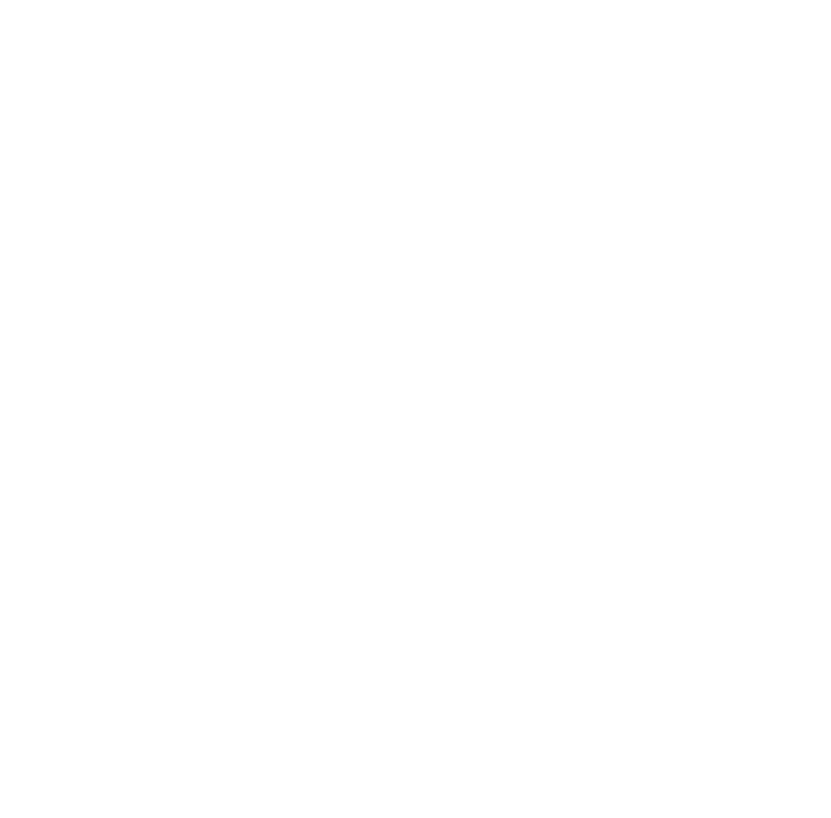
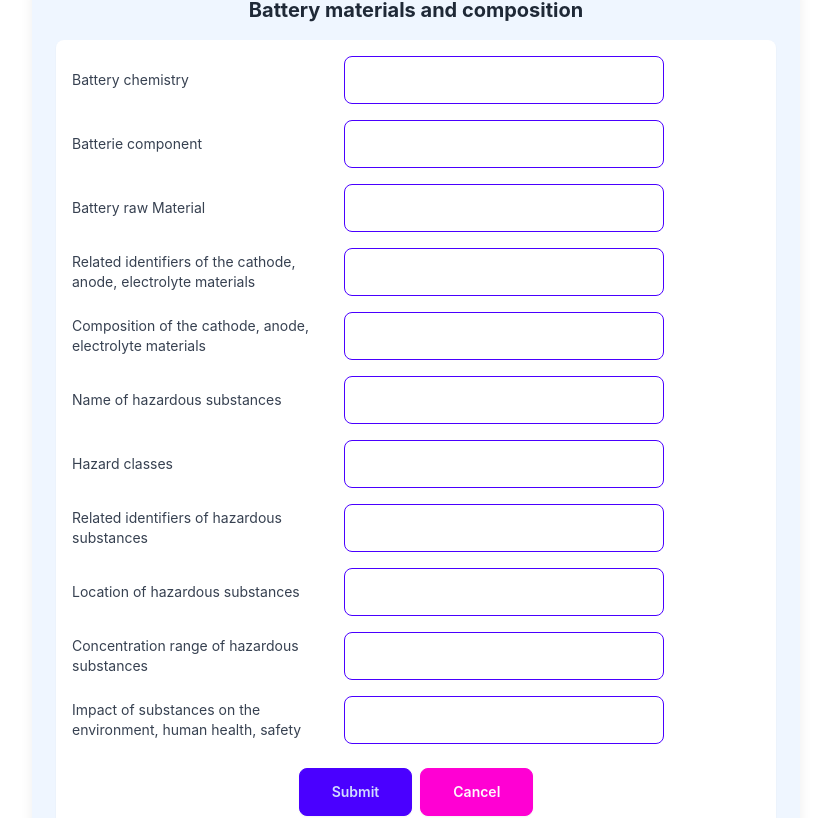
Before and after one commit to BacemJaza/BatteryForm, a React (Create React App) app in the folder battery-form/frontend/: page /batterymaterials in a window 1280 px wide. Before the commit this address had no page. Shown: the part 356-1174 px from the top of the page, without its empty margins (224-1055 px from the left). Before the commit the page ends 800 px from the top, so only its background shows below. Built offline with nearby package versions, Linux system fonts and the light colour scheme; the HTML template or start-up script is replaced by a standard one.

Commit message:
Forms update

```diff
--- a/battery-form/frontend/src/components/formComponents/batterymaterials.js
+++ b/battery-form/frontend/src/components/formComponents/batterymaterials.js
@@ -1,33 +1,89 @@
-import React, { useState } from 'react'
+import React, { useState } from 'react';
 import { useNavigate } from 'react-router-dom';
 import Headline from '../../layouts/headline';
+import Footerform from '../../layouts/footerform';
 import ProgressBar from './progressbare';
-import Footerform from '../../layouts/footerform';
 
-const FormulaireBatteryComposition = () => {
-    const [progress, setProgress] = useState(0);
-    const navigate = useNavigate(); // Utilisation correcte de useNavigate pour la navigation
+function FormulaireBatteryMaterials() {
+  const [batteryPassportIdentification, setBatteryPassportIdentification] = useState('');
+  const [batterieComponent, setBatterieComponent] = useState('');
+  const [batteryRawMaterial, setBatteryRawMaterial] = useState('');
+  const [relatedIdentifiersOfTheCathodeAnodeElectrolyteMaterials, setRelatedIdentifiersOfTheCathodeAnodeElectrolyteMaterials] = useState('');
+  const [compositionOfTheCathodeAnodeElectrolyteMaterials, setCompositionOfTheCathodeAnodeElectrolyteMaterials] = useState('');
+  const [nameOfHazardousSubstances, setNameOfHazardousSubstances] = useState('');
+  const [hazardClasses, setHazardClasses] = useState('');
+  const [relatedIdentifiersOfHazardousSubstances, setRelatedIdentifiersOfHazardousSubstances] = useState('');
+  const [locationOfHazardousSubstances, setLocationOfHazardousSubstances] = useState('');
+  const [concentrationRangeOfHazardousSubstances, setConcentrationRangeOfHazardousSubstances] = useState('');
+  const [impactOfSubstancesOnTheEnvironmentHumanHealthSafety, setImpactOfSubstancesOnTheEnvironmentHumanHealthSafety] = useState('');
 
-    const handleSubmit = () => {
-      // Logique de soumission du formulaire ici
-      // Par exemple, envoyer les données au serveur
-      // et mettre à jour l'état de la progression
-      setProgress(100); // Marquer la progression comme terminée à 100%
-      // Ici, vous pouvez ajouter du code supplémentaire pour gérer la soumission du formulaire
+  const navigate = useNavigate();
+
+  const handleBatteryPassportIdentificationChange = (event) => {
+    setBatteryPassportIdentification(event.target.value);
   };
 
-    const handleCancel = () => {
-      // Logique d'annulation du formulaire ici
-      // Par exemple, réinitialiser les champs de formulaire
-      setProgress(0); // Réinitialiser la progression
-      // Ici, vous pouvez ajouter du code supplémentaire pour gérer l'annulation du formulaire
+  const handleBatterieComponentChange = (event) => {
+    setBatterieComponent(event.target.value);
+  };
+
+  const handleBatteryRawMaterialChange = (event) => {
+    setBatteryRawMaterial(event.target.value);
+  };
+
+  const handleRelatedIdentifiersOfTheCathodeAnodeElectrolyteMaterialsChange = (event) => {
+    setRelatedIdentifiersOfTheCathodeAnodeElectrolyteMaterials(event.target.value);
+  };
+
+  const handleCompositionOfTheCathodeAnodeElectrolyteMaterialsChange = (event) => {
+    setCompositionOfTheCathodeAnodeElectrolyteMaterials(event.target.value);
+  };
+
+  const handleNameOfHazardousSubstancesChange = (event) => {
+    setNameOfHazardousSubstances(event.target.value);
+  };
+
+  const handleHazardClassesChange = (event) => {
+    setHazardClasses(event.target.value);
+  };
+
+  const handleRelatedIdentifiersOfHazardousSubstancesChange = (event) => {
+    setRelatedIdentifiersOfHazardousSubstances(event.target.value);
+  };
+
+  const handleLocationOfHazardousSubstancesChange = (event) => {
+    setLocationOfHazardousSubstances(event.target.value);
+  };
+
+  const handleConcentrationRangeOfHazardousSubstancesChange = (event) => {
+    setConcentrationRangeOfHazardousSubstances(event.target.value);
+  };
+
+  const handleImpactOfSubstancesOnTheEnvironmentHumanHealthSafetyChange = (event) => {
+    setImpactOfSubstancesOnTheEnvironmentHumanHealthSafety(event.target.value);
+  };
+
+  const handleSubmit = (event) => {
+    event.preventDefault();
+    console.log('Submitted:', {
+      batteryPassportIdentification,
+      batterieComponent,
+      batteryRawMaterial,
+      relatedIdentifiersOfTheCathodeAnodeElectrolyteMaterials,
+      compositionOfTheCathodeAnodeElectrolyteMaterials,
+      nameOfHazardousSubstances,
+      hazardClasses,
+      relatedIdentifiersOfHazardousSubstances,
+      locationOfHazardousSubstances,
+      concentrationRangeOfHazardousSubstances,
+      impactOfSubstancesOnTheEnvironmentHumanHealthSafety,
+    });
+    navigate('/supplychain');
   };
 
   const handleNext = () => {
-      // Logique pour le bouton Next
     console.log("Next button clicked");
-      // Par exemple, naviguer vers une autre page
-      navigate('/performanceanddurability'); // Remplacez '/batterySafetyRequirements' par votre chemin de route réel
+    navigate('/performanceanddurability');
   };
 
   const handlePrevious = () => {
@@ -37,268 +93,157 @@
     navigate('/designofcircularity'); // Remplacez '/generalInformation' par votre chemin de route réel
   };
 
+
   return (
     <div className="mt-8">
       <Headline />
       <div className="mt-8">
-          <ProgressBar progress={progress} />
+        <ProgressBar />
       </div>
       <div className="max-w-3xl mx-auto mt-8 p-6 bg-blue-50 rounded shadow-lg">
-          <h2 className="text-xl font-bold mb-4 text-center">Design de Circularity</h2>
+        <h2 className="text-xl font-bold mb-4 text-center">Battery materials and composition</h2>
 
-          {/* Sous-formulaire 1: Design of Circularity */}
-          <div className="mb-8 bg-white rounded-lg p-4 shadow-sm">
-            <h3 className="text-lg font-semibold mb-2">Design of Circularity</h3>
-            <div className="grid grid-cols-1 md:grid-cols-2 gap-4">
-              <div className="flex flex-col space-y-4">
+        <form onSubmit={handleSubmit} className="bg-white rounded-lg p-4 shadow-sm">
+          <div className="grid grid-cols-1 gap-4">
             <div className="flex items-center space-x-4">
-                  <label className="text-sm text-gray-700 w-48">Postal address of sources for spare parts</label>
+              <label htmlFor="batteryPassportIdentification" className="text-sm text-gray-700 w-64">Battery chemistry</label>
               <input
                 type="text"
-                    placeholder="Type here"
+                id="batteryPassportIdentification"
+                value={batteryPassportIdentification}
+                onChange={handleBatteryPassportIdentificationChange}
                 className="input input-bordered input-primary w-full max-w-xs"
+                required
               />
             </div>
             <div className="flex items-center space-x-4">
-                  <label className="text-sm text-gray-700 w-48">E-mail address of sources for spare parts</label>
+              <label htmlFor="batterieComponent" className="text-sm text-gray-700 w-64">Batterie component</label>
               <input
                 type="text"
-                    placeholder="Type here"
+                id="batterieComponent"
+                value={batterieComponent}
+                onChange={handleBatterieComponentChange}
                 className="input input-bordered input-primary w-full max-w-xs"
+                required
               />
             </div>
             <div className="flex items-center space-x-4">
-                  <label className="text-sm text-gray-700 w-48">Web address of sources for spare parts</label>
+              <label htmlFor="batteryRawMaterial" className="text-sm text-gray-700 w-64">Battery raw Material</label>
               <input
                 type="text"
-                    placeholder="Type here"
+                id="batteryRawMaterial"
+                value={batteryRawMaterial}
+                onChange={handleBatteryRawMaterialChange}
                 className="input input-bordered input-primary w-full max-w-xs"
+                required
               />
             </div>
             <div className="flex items-center space-x-4">
-                  <label className="text-sm text-gray-700 w-48">Part numbers for components</label>
+              <label htmlFor="relatedIdentifiersOfTheCathodeAnodeElectrolyteMaterials" className="text-sm text-gray-700 w-64">Related identifiers of the cathode, anode, electrolyte materials</label>
               <input
                 type="text"
-                    placeholder="Type here"
+                id="relatedIdentifiersOfTheCathodeAnodeElectrolyteMaterials"
+                value={relatedIdentifiersOfTheCathodeAnodeElectrolyteMaterials}
+                onChange={handleRelatedIdentifiersOfTheCathodeAnodeElectrolyteMaterialsChange}
                 className="input input-bordered input-primary w-full max-w-xs"
+                required
               />
             </div>
             <div className="flex items-center space-x-4">
-                  <label className="text-sm text-gray-700 w-48">Manual for removal of the battery from the appliance</label>
-                  <div className="relative flex items-center">
+              <label htmlFor="compositionOfTheCathodeAnodeElectrolyteMaterials" className="text-sm text-gray-700 w-64">Composition of the cathode, anode, electrolyte materials</label>
               <input
-                      type="file"
-                      className="file-input hidden"
-                      id="fileInput1"
+                type="text"
+                id="compositionOfTheCathodeAnodeElectrolyteMaterials"
+                value={compositionOfTheCathodeAnodeElectrolyteMaterials}
+                onChange={handleCompositionOfTheCathodeAnodeElectrolyteMaterialsChange}
+                className="input input-bordered input-primary w-full max-w-xs"
+                required
               />
-                    <label
-                      htmlFor="fileInput1"
-                      className="btn btn-primary py-2 px-6 rounded-md text-white bg-blue-500 hover:bg-blue-600 focus:outline-none focus:ring-2 focus:ring-blue-600 focus:ring-opacity-50 cursor-pointer ml-2"
-                    >
-                      Input file
-                    </label>
-                  </div>
             </div>
             <div className="flex items-center space-x-4">
-                  <label className="text-sm text-gray-700 w-48">Manual for disassembly and dismantling of the battery pack</label>
-                  <div className="relative flex items-center">
+              <label htmlFor="nameOfHazardousSubstances" className="text-sm text-gray-700 w-64">Name of hazardous substances</label>
               <input
-                      type="file"
-                      className="file-input hidden"
-                      id="fileInput2"
+                type="text"
+                id="nameOfHazardousSubstances"
+                value={nameOfHazardousSubstances}
+                onChange={handleNameOfHazardousSubstancesChange}
+                className="input input-bordered input-primary w-full max-w-xs"
+                required
               />
-                    <label
-                      htmlFor="fileInput2"
-                      className="btn btn-primary py-2 px-6 rounded-md text-white bg-blue-500 hover:bg-blue-600 focus:outline-none focus:ring-2 focus:ring-blue-600 focus:ring-opacity-50 cursor-pointer ml-2"
-                    >
-                      Input file
-                    </label>
             </div>
+            <div className="flex items-center space-x-4">
+              <label htmlFor="hazardClasses" className="text-sm text-gray-700 w-64">Hazard classes</label>
+              <input
+                type="text"
+                id="hazardClasses"
+                value={hazardClasses}
+                onChange={handleHazardClassesChange}
+                className="input input-bordered input-primary w-full max-w-xs"
+                required
+              />
             </div>
+            <div className="flex items-center space-x-4">
+              <label htmlFor="relatedIdentifiersOfHazardousSubstances" className="text-sm text-gray-700 w-64">Related identifiers of hazardous substances</label>
+              <input
+                type="text"
+                id="relatedIdentifiersOfHazardousSubstances"
+                value={relatedIdentifiersOfHazardousSubstances}
+                onChange={handleRelatedIdentifiersOfHazardousSubstancesChange}
+                className="input input-bordered input-primary w-full max-w-xs"
+                required
+              />
             </div>
+            <div className="flex items-center space-x-4">
+              <label htmlFor="locationOfHazardousSubstances" className="text-sm text-gray-700 w-64">Location of hazardous substances</label>
+              <input
+                type="text"
+                id="locationOfHazardousSubstances"
+                value={locationOfHazardousSubstances}
+                onChange={handleLocationOfHazardousSubstancesChange}
+                className="input input-bordered input-primary w-full max-w-xs"
+                required
+              />
+            </div>
+            <div className="flex items-center space-x-4">
+              <label htmlFor="concentrationRangeOfHazardousSubstances" className="text-sm text-gray-700 w-64">Concentration range of hazardous substances</label>
+              <input
+                type="text"
+                id="concentrationRangeOfHazardousSubstances"
+                value={concentrationRangeOfHazardousSubstances}
+                onChange={handleConcentrationRangeOfHazardousSubstancesChange}
+                className="input input-bordered input-primary w-full max-w-xs"
+                required
+              />
+            </div>
+            <div className="flex items-center space-x-4">
+              <label htmlFor="impactOfSubstancesOnTheEnvironmentHumanHealthSafety" className="text-sm text-gray-700 w-64">Impact of substances on the environment, human health, safety</label>
+              <input
+                type="text"
+                id="impactOfSubstancesOnTheEnvironmentHumanHealthSafety"
+                value={impactOfSubstancesOnTheEnvironmentHumanHealthSafety}
+                onChange={handleImpactOfSubstancesOnTheEnvironmentHumanHealthSafetyChange}
+                className="input input-bordered input-primary w-full max-w-xs"
+                required
+              />
             </div>
           </div>
 
-          {/* Sous-formulaire 2: Battery Safety Requirements */}
-          <div className="mb-8 bg-white rounded-lg p-4 shadow-sm">
-            <h3 className="text-lg font-semibold mb-2">Battery Safety Requirements</h3>
-            <div className="grid grid-cols-1 md:grid-cols-2 gap-4">
-              <div className="flex flex-col space-y-4">
-                <div className="flex items-center space-x-4">
-                  <label className="text-sm text-gray-700 w-48">Extinguishing agent</label>
-                  <input
-                    type="text"
-                    placeholder="Type here"
-                    className="input input-bordered input-primary w-full max-w-xs"
-                  />
+          <div className="flex justify-center mt-6">
+            <button type="submit" className="btn btn-primary px-8 py-3 mr-2">Submit</button>
+            <button type="button" className="btn btn-secondary px-8 py-3">Cancel</button>
           </div>
-                <div className="flex items-center space-x-4">
-                  <label className="text-sm text-gray-700 w-48">Safety measures/instructions</label>
-                  <div className="relative flex items-center">
-                    <input
-                      type="file"
-                      className="file-input hidden"
-                      id="fileInput3"
-                    />
-                    <label
-                      htmlFor="fileInput3"
-                      className="btn btn-primary py-2 px-6 rounded-md text-white bg-blue-500 hover:bg-blue-600 focus:outline-none focus:ring-2 focus:ring-blue-600 focus:ring-opacity-50 cursor-pointer ml-2"
-                    >
-                      Input file
-                    </label>
-                  </div>
-                </div>
-              </div>
-            </div>
-          </div>
-
-          {/* Sous-formulaire 3: Recycled and renewable content */}
-          <div className="mb-8 bg-white rounded-lg p-4 shadow-sm">
-            <h3 className="text-lg font-semibold mb-2">Recycled and renewable content</h3>
-            <div className="grid grid-cols-1 md:grid-cols-2 gap-4">
-              <div className="flex flex-col space-y-4">
-                <div className="flex items-center space-x-4">
-                  <label className="text-sm text-gray-700 w-48">Pre-consumer recycled nickel share</label>
-                  <input
-                    type="text"
-                    placeholder="Type here"
-                    className="input input-bordered input-primary w-full max-w-xs"
-                  />
-                </div>
-                <div className="flex items-center space-x-4">
-                  <label className="text-sm text-gray-700 w-48">Pre-consumer recycled lithium share</label>
-                  <input
-                    type="text"
-                    placeholder="Type here"
-                    className="input input-bordered input-primary w-full max-w-xs"
-                  />
-                </div>
-                <div className="flex items-center space-x-4">
-                  <label className="text-sm text-gray-700 w-48">Pre-consumer recycled lead share</label>
-                  <input
-                    type="text"
-                    placeholder="Type here"
-                    className="input input-bordered input-primary w-full max-w-xs"
-                  />
-                </div>
-                <div className="flex items-center space-x-4">
-                  <label className="text-sm text-gray-700 w-48">Post-consumer recycled nickel share</label>
-                  <input
-                    type="text"
-                    placeholder="Type here"
-                    className="input input-bordered input-primary w-full max-w-xs"
-                  />
-                </div>
-                <div className="flex items-center space-x-4">
-                  <label className="text-sm text-gray-700 w-48">Post-consumer recycled cobalt share</label>
-                  <input
-                    type="text"
-                    placeholder="Type here"
-                    className="input input-bordered input-primary w-full max-w-xs"
-                  />
-                </div>
-                <div className="flex items-center space-x-4">
-                  <label className="text-sm text-gray-700 w-48">Post-consumer recycled lithium share</label>
-                  <input
-                    type="text"
-                    placeholder="Type here"
-                    className="input input-bordered input-primary w-full max-w-xs"
-                  />
-                </div>
-                <div className="flex items-center space-x-4">
-                  <label className="text-sm text-gray-700 w-48">Post-consumer recycled lead share</label>
-                  <input
-                    type="text"
-                    placeholder="Type here"
-                    className="input input-bordered input-primary w-full max-w-xs"
-                  />
-                </div>
-                <div className="flex items-center space-x-4">
-                  <label className="text-sm text-gray-700 w-48">Renewable content share</label>
-                  <input
-                    type="text"
-                    placeholder="Type here"
-                    className="input input-bordered input-primary w-full max-w-xs"
-                  />
-                </div>
-              </div>
-            </div>
-          </div>
-
-          {/* Sous-formulaire 4: End-of-Life information */}
-          <div className="mb-8 bg-white rounded-lg p-4 shadow-sm">
-            <h3 className="text-lg font-semibold mb-2">End-of-Life information</h3>
-            <div className="grid grid-cols-1 md:grid-cols-2 gap-4">
-              <div className="flex flex-col space-y-4">
-                <div className="flex items-center space-x-4">
-                  <label className="text-sm text-gray-700 w-48">Role of end-users in contributing to waste prevention</label>
-                  <div className="relative flex items-center">
-                    <input
-                      type="file"
-                      className="file-input hidden"
-                      id="fileInput4"
-                    />
-                    <label
-                      htmlFor="fileInput4"
-                      className="btn btn-primary py-2 px-6 rounded-md text-white bg-blue-500 hover:bg-blue-600 focus:outline-none focus:ring-2 focus:ring-blue-600 focus:ring-opacity-50 cursor-pointer ml-2"
-                    >
-                      Input file
-                    </label>
-                  </div>
-                </div>
-                <div className="flex items-center space-x-4">
-                  <label className="text-sm text-gray-700 w-48">Separate collection of batteries</label>
-                  <input
-                    type="text"
-                    placeholder="Type here"
-                    className="input input-bordered input-primary w-full max-w-xs"
-                  />
-                </div>
-                <div className="flex items-center space-x-4">
-                  <label className="text-sm text-gray-700 w-48">Deposit return scheme for batteries</label>
-                  <input
-                    type="text"
-                    placeholder="Type here"
-                    className="input input-bordered input-primary w-full max-w-xs"
-                  />
-                </div>
-                <div className="flex items-center space-x-4">
-                  <label className="text-sm text-gray-700 w-48">Batteries' recycling rate</label>
-                  <input
-                    type="text"
-                    placeholder="Type here"
-                    className="input input-bordered input-primary w-full max-w-xs"
-                  />
-                </div>
-                <div className="flex items-center space-x-4">
-                  <label className="text-sm text-gray-700 w-48">Batteries' recycling performance</label>
-                  <input
-                    type="text"
-                    placeholder="Type here"
-                    className="input input-bordered input-primary w-full max-w-xs"
-                  />
-                </div>
-              </div>
-            </div>
-          </div>
-
-          {/* Boutons de soumission et annulation */}
-          <div className="flex justify-center">
-            <button onClick={handleSubmit} className="btn btn-primary px-8 py-3 mr-2">Submit</button>
-            <button onClick={handleCancel} className="btn btn-secondary px-8 py-3">Cancel</button>
-          </div>
+        </form>
       </div>
       {/* Boutons Next et Previous à la fin de la page */}
       <div className="flex justify-center mt-4 space-x-4">
         <button onClick={handlePrevious} className="btn btn-gray px-2 py-2 mr-1">Previous</button>
         <button onClick={handleNext} className="btn btn-gray px-2 py-2 ml-1">Next</button>
       </div>
-         {/* Intégration du FooterForm à la fin de la page */}
-         <div className="mt-8"> {/* Ajout d'une marge supérieure pour l'espace */}
+      <div className="mt-8">
         <Footerform />
       </div>
     </div>
   );
 }
 
-export default FormulaireBatteryComposition
+export default FormulaireBatteryMaterials;
--- a/battery-form/frontend/src/components/formComponents/designofcircularity.js
+++ b/battery-form/frontend/src/components/formComponents/designofcircularity.js
@@ -27,7 +27,7 @@
     // Logique pour le bouton Next
     console.log("Next button clicked");
     // Par exemple, naviguer vers une autre page
-    navigate('/batterySafetyRequirements'); // Remplacez '/batterySafetyRequirements' par votre chemin de route réel
+    navigate('/batterymaterials'); // Remplacez '/batterySafetyRequirements' par votre chemin de route réel
   };
 
   const handlePrevious = () => {
--- a/battery-form/frontend/src/pages/Dashboard.js
+++ b/battery-form/frontend/src/pages/Dashboard.js
@@ -12,7 +12,7 @@
       <div>
         <FormNav/>
         <SavedBatteriesComponent/>
-        <PublishedBatteriesComponent/>
+        {/* <PublishedBatteriesComponent/> */}
       </div>
       <Footer/>
     </div>
```
Also changed, not shown: battery-form/frontend/src/App.js (+5 -5 lines), battery-form/frontend/src/components/dashboardComponents/SavedBatteriesComponent.js (+90 -22 lines). Lines whose indentation alone changed are shown as unchanged.
